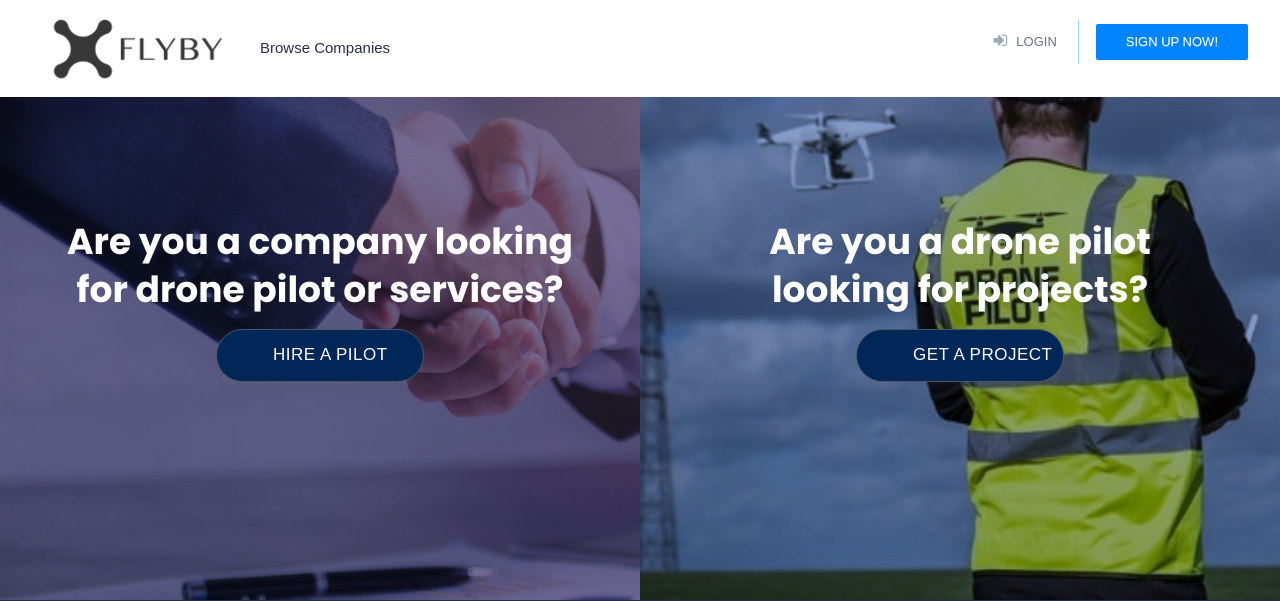
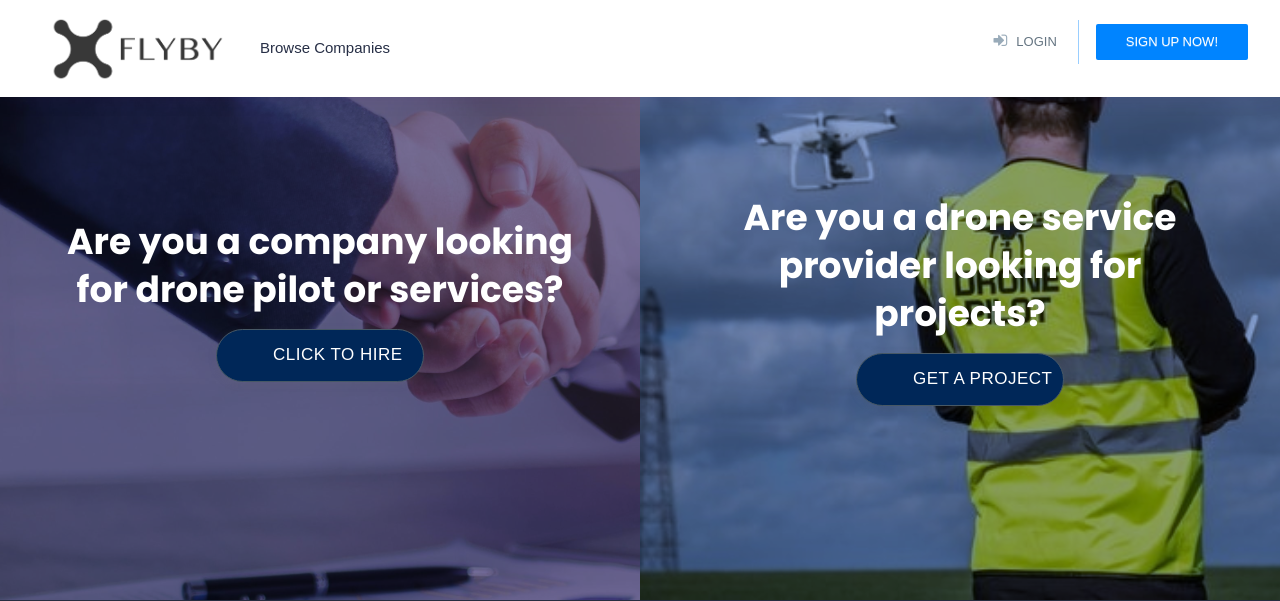
Before and after one commit to Yaikazeeman/flyby, a Flask app: page / in a window 1280 px wide. Shown: the top 601 px of the page. Run offline with Flask 2, Linux system fonts and the light colour scheme; parts of the project's set-up code (start-up, migrations or seed data) failed here and were passed over; some libraries are stand-ins or nearby versions; some web fonts are replaced.

Commit message:
sonar analyses

```diff
--- a/source/templates/index.html
+++ b/source/templates/index.html
@@ -10,13 +10,13 @@
 					<div class="col-md-6 col-sm-6 no-padd bl-dark banner-pilot">
 						<div class="call-to-act-caption">
 							<h2>Are you a company looking for drone pilot or services? </h2>
-							<a href="/browse_pilots"  class="btn bat-call-to-act banner-btn">Hire a pilot</a>
+							<a href="/browse_pilots"  class="btn bat-call-to-act banner-btn">Click to hire</a>
 						</div>
 					</div>
 
 					<div class="col-md-6 col-sm-6 no-padd bl-dark banner-company">
 						<div class="call-to-act-caption">
-							<h2>Are you a drone pilot looking for projects?</h2>
+							<h2>Are you a drone service provider looking for projects?</h2>
 							<a href="/browse_projects"  class="btn bat-call-to-act banner-btn">Get a project</a>
 						</div>
 					</div>
@@ -221,7 +221,7 @@
 									<span class="process-num">02</span>
 								</span>
 								<h4>Publish a project</h4>
-								<p>Specify the requirements for your project and publish it for drone pilots to see and find you.
+								<p>Specify the requirements for your project and publish it for drone service providers to see and find you.
 								</p>
 							</div>
 						</div>
@@ -233,7 +233,7 @@
 									<span class="process-num">03</span>
 								</span>
 								<h4>Find your match</h4>
-								<p>Wait for the drone pilots to apply for your project or browse through pilots  that would fit the desired skillset and connect directly.</p>
+								<p>Wait for the drone service providers to apply for your project or browse through pilots that would fit the desired skillset and connect directly.</p>
 							</div>
 						</div>
 
@@ -306,15 +306,15 @@
 
 					<div class="col-md-6 col-sm-6 no-padd bl-dark">
 						<div class="call-to-act-caption">
-							<h2>Find the right drone pilot for your project</h2>
-							<h3>Flyby provides your company with a wide range of qualified drone pilots that can bring your drone project to the next level. Sign up now and hire the best drone pilots!</h3>
-							<a href="/browse_pilots" class="btn bat-call-to-act">Hire a pilot</a>
+							<h2>Find the right drone service provider for your project</h2>
+							<h3>Flyby provides your company with a wide range of qualified drone service providers that can bring your drone project to the next level. Sign up now and hire the best!</h3>
+							<a href="/browse_pilots" class="btn bat-call-to-act">Hire</a>
 						</div>
 					</div>
 
 					<div class="col-md-6 col-sm-6 no-padd gr-dark">
 						<div class="call-to-act-caption">
-							<h2>Find the perfect project as a drone pilot</h2>
+							<h2>Find the perfect project as a drone service provider</h2>
 							<h3>Flyby provides a centralized platform to find the right drone project that fits your experience, skillset or location. Sign up now to start expending your portfolio!</h3>
 							<a  href="/browse_projects" class="btn bat-call-to-act">Get a project</a>
 						</div>
```
Also changed, not shown: .github/workflows/build.yml (added), 1 other file.
